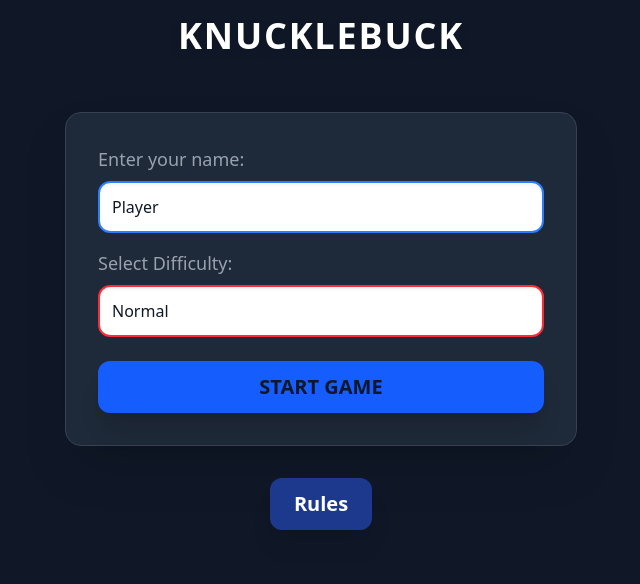
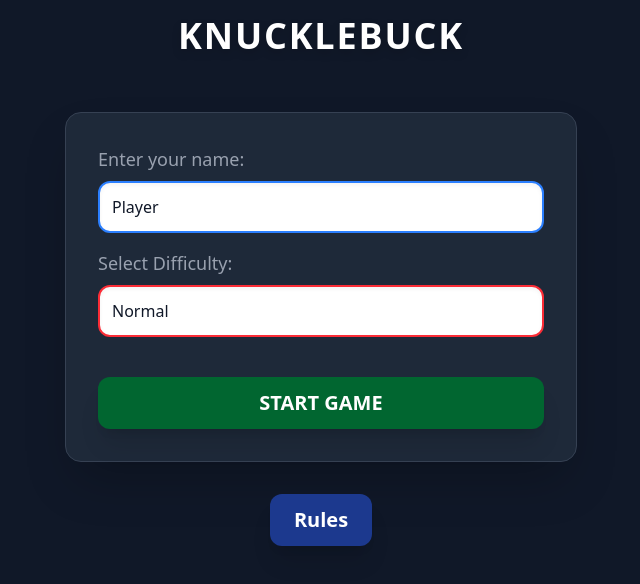
Before and after one commit to demaiodev/knucklebuck_2, a React (Vite) app: page / in a window 1280 px wide. Shown: the top 584 px of the page, without its empty margins (319-959 px from the left). Built offline with nearby package versions, Linux system fonts and the light colour scheme.

Commit message:
just trying to make the colors look like a normal person wrote this

```diff
--- a/src/App.tsx
+++ b/src/App.tsx
@@ -747,7 +747,7 @@ const App: React.FC = () => {
               </select>
               <button
                 type="button"
-                className="w-full py-3 px-6 bg-blue-600 hover:bg-blue-500 text-gray-900 font-extrabold text-xl rounded-xl shadow-xl transition duration-200 disabled:opacity-50 disabled:shadow-none transform hover:scale-[1.01] active:scale-[0.99]"
+                className="w-full mt-4 py-3 px-6 bg-green-800 hover:bg-green-700 text-white font-extrabold text-xl rounded-xl shadow-xl transition duration-200 disabled:opacity-50 disabled:shadow-none transform hover:scale-[1.01] active:scale-[0.99]"
                 disabled={!playerOneName}
                 onClick={startGame}
               >
```
